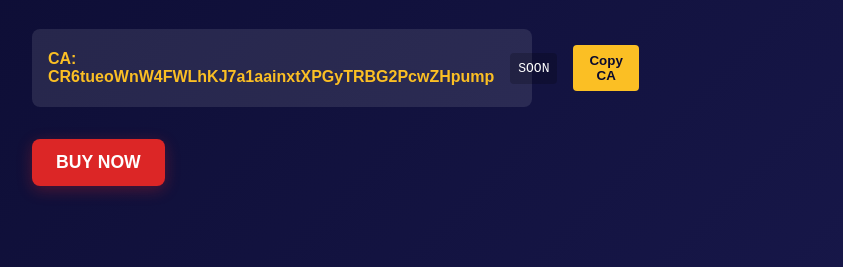
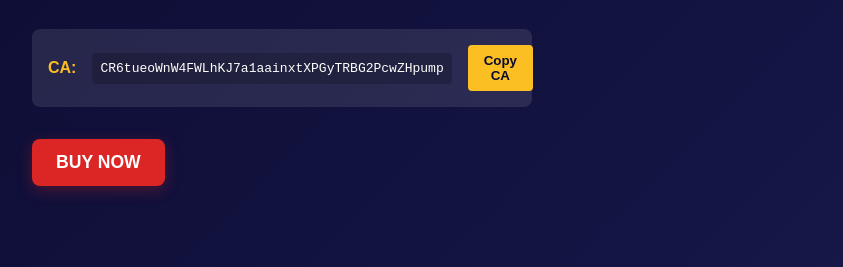
Before and after one commit to rosieos2/ivanka, a plain HTML site: page index.html in a window 1280 px wide. Shown: the part 533-800 px from the top of the page, 0-843 px from the left. Drawn offline with Linux system fonts and the light colour scheme.

Commit message:
Update index.html

```diff
--- a/index.html
+++ b/index.html
@@ -282,8 +282,8 @@
             </h1>
             <p>Join the Community. This is History in the Making!</p>
             <div class="ca-box">
-                <span>CA: CR6tueoWnW4FWLhKJ7a1aainxtXPGyTRBG2PcwZHpump </span>
-                <code id="contract-address">SOON</code>
+                <span>CA: </span>
+                <code id="contract-address">CR6tueoWnW4FWLhKJ7a1aainxtXPGyTRBG2PcwZHpump</code>
                 <button class="copy-btn" onclick="copyCA()">Copy CA</button>
             </div>
             <button class="buy-btn" onclick="window.open('https://pump.fun', '_blank')">Buy Now</button>
```
